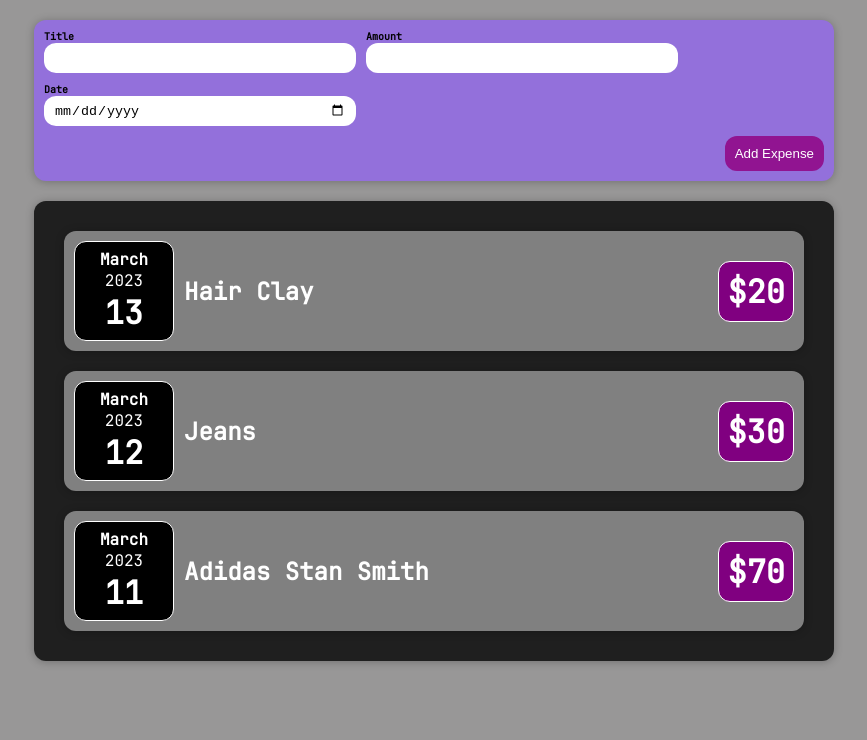
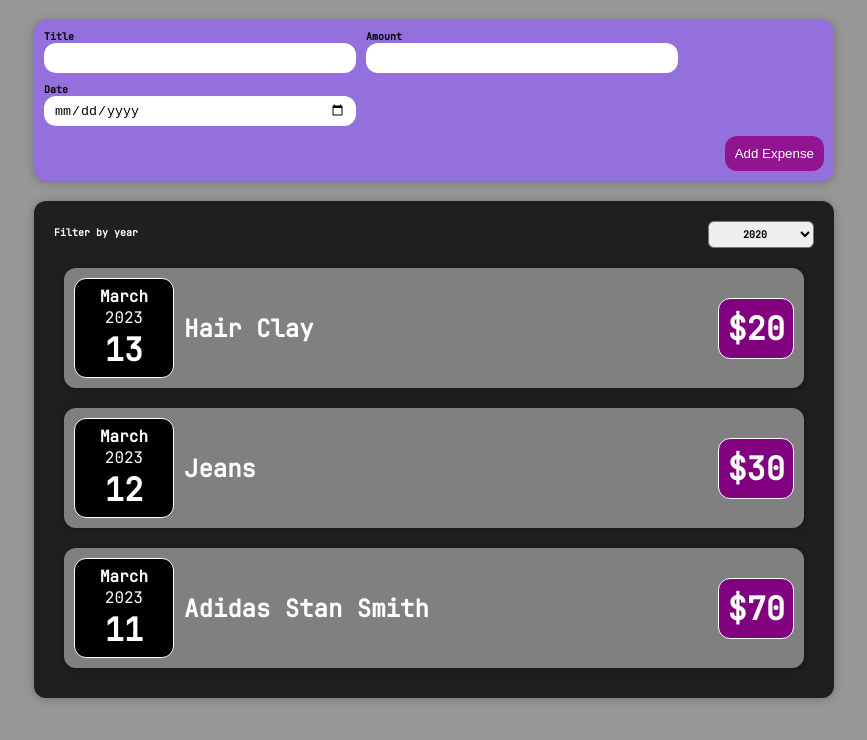
Before and after one commit to JasonWu73/my-react, a React (Create React App) app: page / in a window 1280 px wide. Shown: the top 740 px of the page, without its empty margins (206-1073 px from the left). Built offline with nearby package versions, Linux system fonts and the light colour scheme.

Commit message:
add filter

```diff
--- a/src/expense/Expenses.js
+++ b/src/expense/Expenses.js
@@ -1,6 +1,8 @@
+import {useState} from 'react';
 import './Expenses.css';
 import ExpenseItem from './ExpenseItem';
 import Card from '../shared/Card';
+import ExpensesFilter from './ExpensesFilter';
 
 /**
  * 显示开销的组件。
@@ -10,8 +12,16 @@
  * @returns {JSX.Element} 显示开销的组件
  */
 const Expenses = props => {
+  const [year, setYear] = useState(2020);
+
+  const filterChangeHandler = (year) => {
+    setYear(year);
+    console.log('year: ', year);
+  };
+
   return (
     <Card className="expenses">
+      <ExpensesFilter selectedYear={year} onFilterChange={filterChangeHandler}/>
       <ExpenseItem
         date={props.items[0].date}
         title={props.items[0].title}
--- /dev/null
+++ b/src/expense/ExpensesFilter.css
@@ -0,0 +1,24 @@
+.expenses-filter {
+  color: white;
+  padding: 0 1rem;
+}
+
+.expenses-filter__control {
+  display: flex;
+  width: 100%;
+  align-items: center;
+  justify-content: space-between;
+  margin: 1rem 0;
+}
+
+.expenses-filter label {
+  font-weight: bold;
+  margin-bottom: 0.5rem;
+}
+
+.expenses-filter select {
+  font: inherit;
+  padding: 0.5rem 3rem;
+  font-weight: bold;
+  border-radius: 6px;
+}
--- /dev/null
+++ b/src/expense/ExpensesFilter.js
@@ -0,0 +1,25 @@
+import './ExpensesFilter.css';
+
+const ExpensesFilter = props => {
+  const changeHandler = event => {
+    const year = event.target.value;
+    props.onFilterChange(year);
+  };
+
+  return (
+    <div className='expenses-filter'>
+      <div className='expenses-filter__control'>
+        <label>Filter by year</label>
+        <select value={props.selectedYear} onChange={changeHandler}>
+          <option value='2023'>2023</option>
+          <option value='2022'>2022</option>
+          <option value='2021'>2021</option>
+          <option value='2020'>2020</option>
+          <option value='2019'>2019</option>
+        </select>
+      </div>
+    </div>
+  );
+};
+
+export default ExpensesFilter;
```
